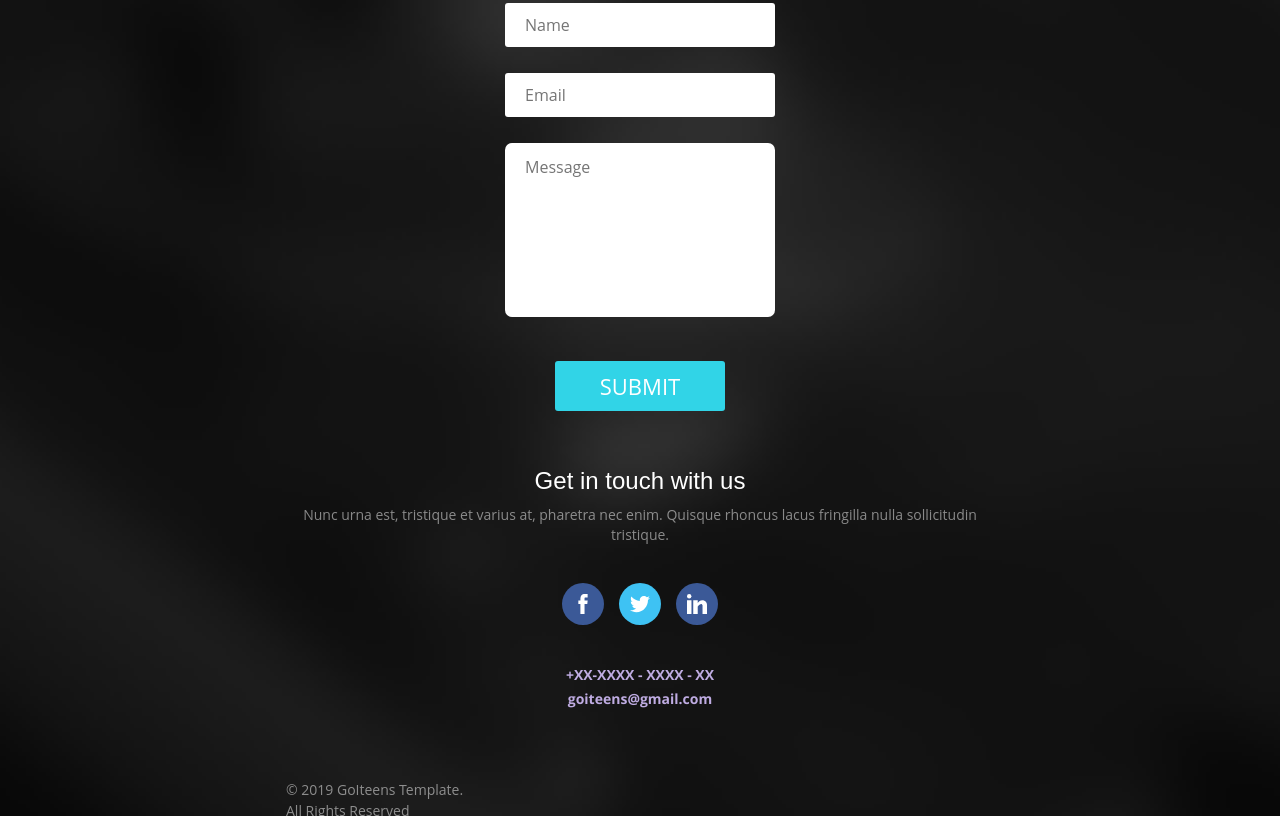
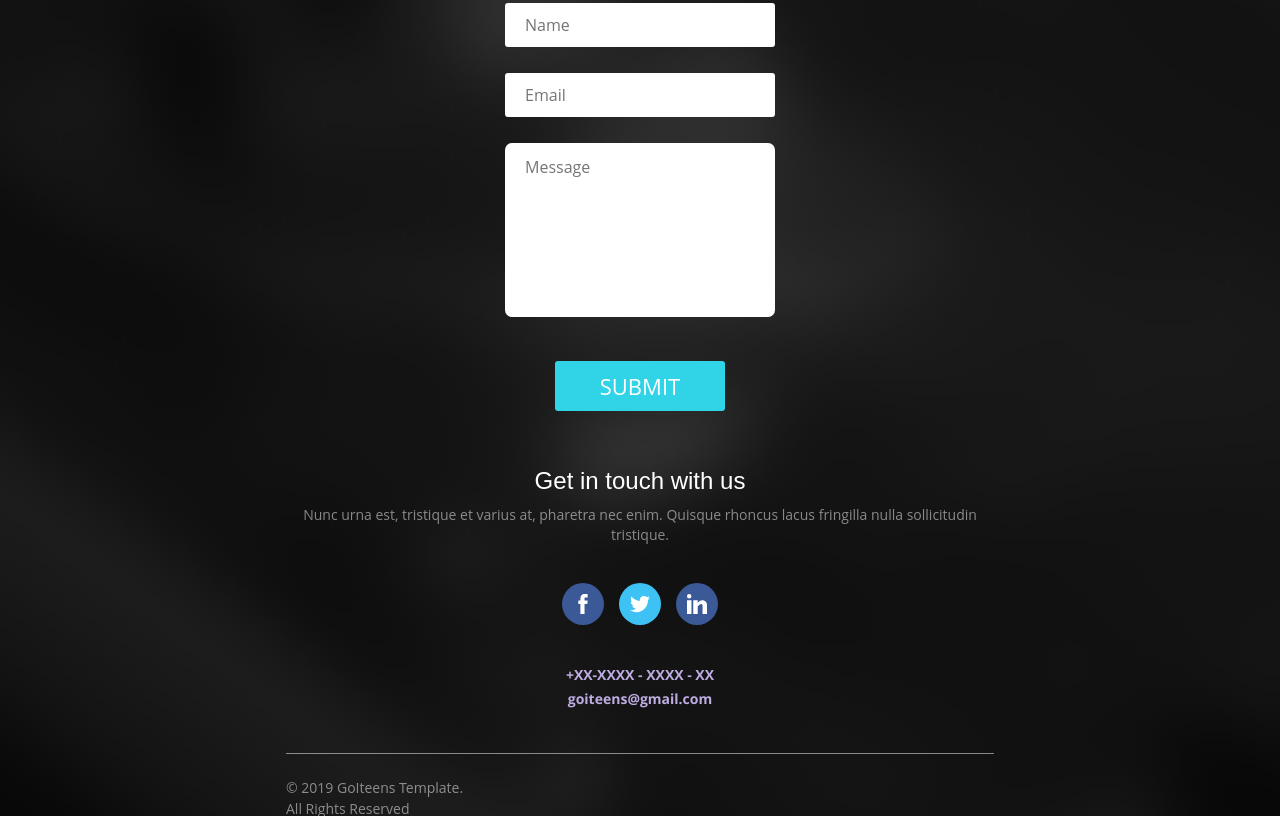
Before and after one commit to Betrayer/aggresive_penguins, a website: page src/index.html in a window 1280 px wide. Shown: the part 3118-3939 px from the top of the page. Drawn offline with nearby package versions, Linux system fonts and the light colour scheme; files that its build step writes are made by us from their sources; a web font is replaced by a local one.

Commit message:
contact_section v_0.1

```diff
--- a/src/html/contact.html
+++ b/src/html/contact.html
@@ -50,7 +50,9 @@
       <span class="contacts__phone">+XX-XXXX - XXXX - XX</span>
       <span class="contacts__email">goiteens@gmail.com</span>
     </div>
-    <span class="copyright">© 2019 GoIteens Template.</span>
-    <span class="rights">All Rights Reserved</span>
+    <div class="bottom">
+      <span class="copyright">© 2019 GoIteens Template.</span>
+      <span class="rights">All Rights Reserved</span>
+    </div>
   </div>
 </section>
--- a/src/sass/sections/contact.scss
+++ b/src/sass/sections/contact.scss
@@ -156,10 +156,17 @@ textarea {
   color: rgba(255, 255, 255, 0.5);
 }
 
+.bottom {
+  position: relative;
+}
+
 .copyright::before {
-  content: "";
+  bottom: 50px;
+  position: absolute;
+  content: '';
   display: block;
-  color: rgba(255, 255, 255, 0.5);
-  height: 2px;
-  width: 100px;
+  background-color: rgba(255, 255, 255, 0.5);
+  height: 1px;
+  width: 100%;
+  margin-bottom: 15px;
 }
```
